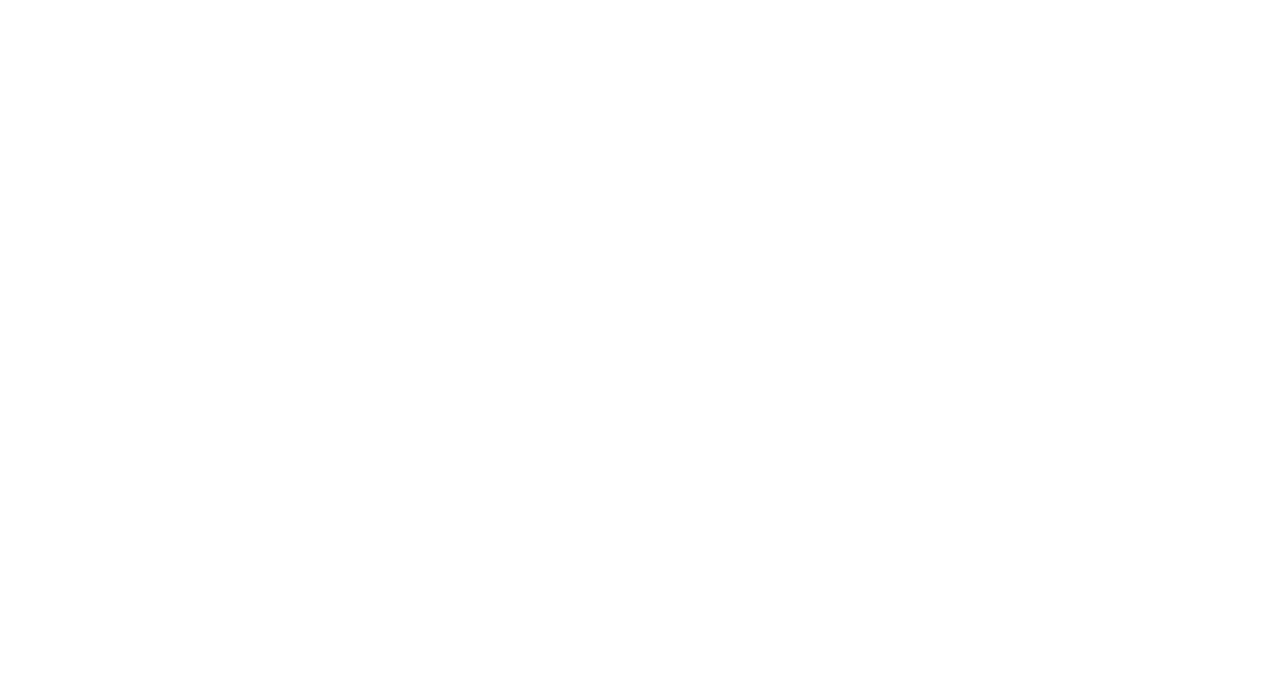
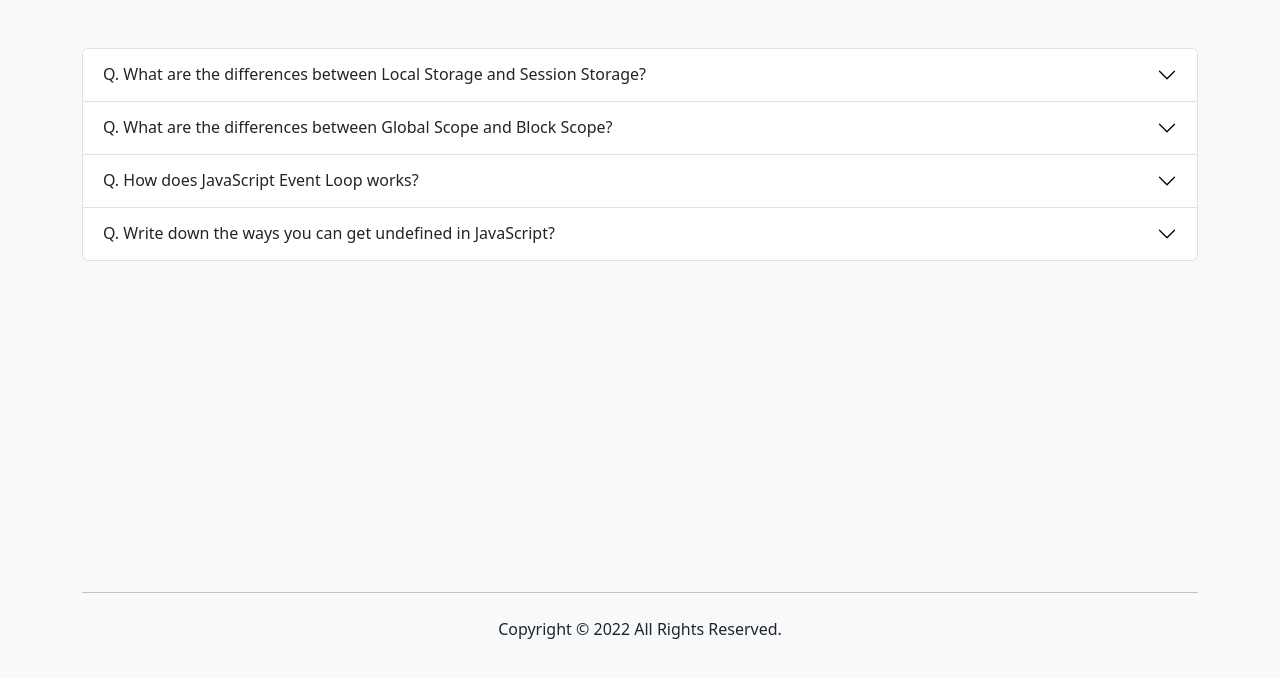
Before and after one commit to m7real/speed-monster, a plain HTML site: page blog.html in a window 1280 px wide. Drawn offline with nearby package versions, Linux system fonts and the light colour scheme.

Commit message:
blog accordion added with 4 quesions

```diff
--- a/blog.html
+++ b/blog.html
@@ -1,10 +1,113 @@
 <!DOCTYPE html>
 <html lang="en">
   <head>
-    <meta charset="UTF-8" />
-    <meta http-equiv="X-UA-Compatible" content="IE=edge" />
-    <meta name="viewport" content="width=device-width, initial-scale=1.0" />
+    <meta charset="utf-8" />
+    <meta name="viewport" content="width=device-width, initial-scale=1" />
     <title>Blog</title>
+    <link
+      href="https://cdn.jsdelivr.net/npm/bootstrap@5.2.0/dist/css/bootstrap.min.css"
+      rel="stylesheet"
+      integrity="sha384-gH2yIJqKdNHPEq0n4Mqa/HGKIhSkIHeL5AyhkYV8i59U5AR6csBvApHHNl/vI1Bx"
+      crossorigin="anonymous"
+    />
   </head>
-  <body></body>
+  <body class="bg-light">
+    <!-- Main Start -->
+    <main class="container" style="min-height: 62vh">
+      <section class="mt-5">
+        <!-- Acoordion -->
+        <div class="accordion" id="blogAccoridion">
+          <div class="accordion-item">
+            <h2 class="accordion-header" id="headingOne">
+              <button
+                class="accordion-button collapsed"
+                type="button"
+                data-bs-toggle="collapse"
+                data-bs-target="#collapseOne"
+                aria-expanded="false"
+                aria-controls="collapseOne"
+              >
+                Q. What are the differences between Local Storage and Session Storage?
+              </button>
+            </h2>
+            <div id="collapseOne" class="accordion-collapse collapse" aria-labelledby="headingOne" data-bs-parent="#blogAccoridion">
+              <div class="accordion-body">
+                <!-- Answer 1 -->
+              </div>
+            </div>
+          </div>
+          <div class="accordion-item">
+            <h2 class="accordion-header" id="headingTwo">
+              <button
+                class="accordion-button collapsed"
+                type="button"
+                data-bs-toggle="collapse"
+                data-bs-target="#collapseTwo"
+                aria-expanded="false"
+                aria-controls="collapseTwo"
+              >
+                Q. What are the differences between Global Scope and Block Scope?
+              </button>
+            </h2>
+            <div id="collapseTwo" class="accordion-collapse collapse" aria-labelledby="headingTwo" data-bs-parent="#blogAccoridion">
+              <div class="accordion-body">
+                <!-- Answer 2 -->
+              </div>
+            </div>
+          </div>
+          <div class="accordion-item">
+            <h2 class="accordion-header" id="headingThree">
+              <button
+                class="accordion-button collapsed"
+                type="button"
+                data-bs-toggle="collapse"
+                data-bs-target="#collapseThree"
+                aria-expanded="false"
+                aria-controls="collapseThree"
+              >
+                Q. How does JavaScript Event Loop works?
+              </button>
+            </h2>
+            <div id="collapseThree" class="accordion-collapse collapse" aria-labelledby="headingThree" data-bs-parent="#blogAccoridion">
+              <div class="accordion-body">
+                <!-- Answer 3 -->
+              </div>
+            </div>
+          </div>
+          <div class="accordion-item">
+            <h2 class="accordion-header" id="headingFour">
+              <button
+                class="accordion-button collapsed"
+                type="button"
+                data-bs-toggle="collapse"
+                data-bs-target="#collapseFour"
+                aria-expanded="false"
+                aria-controls="collapseFour"
+              >
+                Q. Write down the ways you can get undefined in JavaScript?
+              </button>
+            </h2>
+            <div id="collapseFour" class="accordion-collapse collapse" aria-labelledby="headingFour" data-bs-parent="#blogAccoridion">
+              <div class="accordion-body">
+                <!-- Answer 4 -->
+              </div>
+            </div>
+          </div>
+        </div>
+      </section>
+    </main>
+    <!-- Main End -->
+
+    <!-- Footer Start -->
+    <footer class="mt-5 container">
+      <hr class="bg-dark p-0 m-0" />
+      <p class="text-center p-4">Copyright &copy; 2022 All Rights Reserved.</p>
+    </footer>
+    <!-- Footer End -->
+    <script
+      src="https://cdn.jsdelivr.net/npm/bootstrap@5.2.0/dist/js/bootstrap.bundle.min.js"
+      integrity="sha384-A3rJD856KowSb7dwlZdYEkO39Gagi7vIsF0jrRAoQmDKKtQBHUuLZ9AsSv4jD4Xa"
+      crossorigin="anonymous"
+    ></script>
+  </body>
 </html>
--- a/styles.css
+++ b/styles.css
@@ -159,7 +159,7 @@ button {
   padding: 50px;
   display: flex;
   flex-direction: column;
-  justify-content: space-between;
+  justify-content: space-evenly;
   align-items: center;
   padding: 20px 30px;
   color: white;
```
